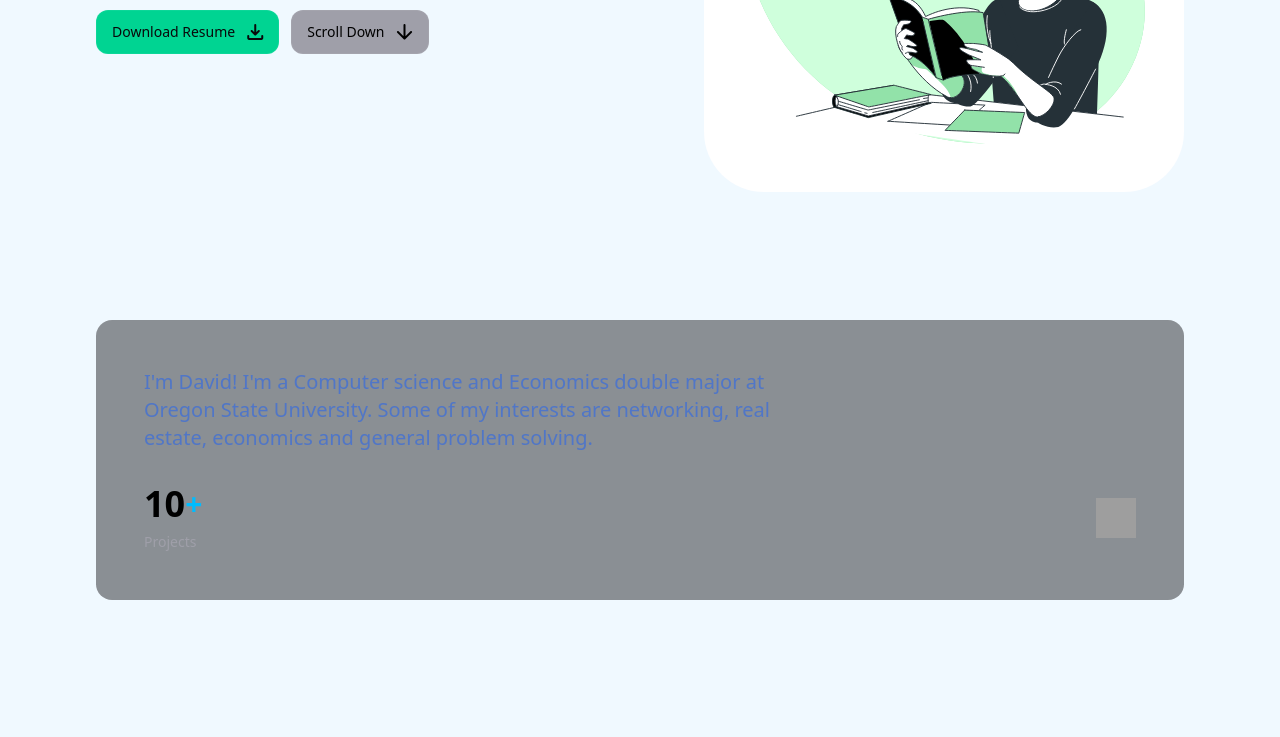
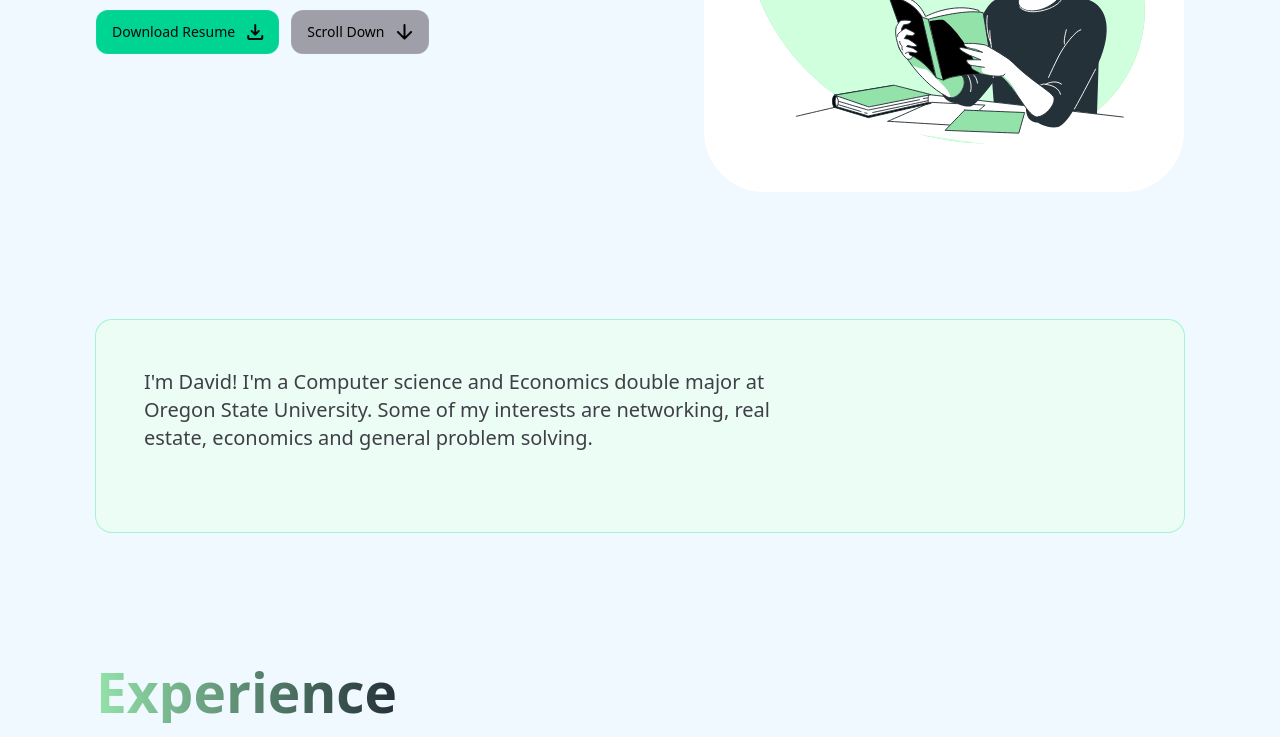
Before and after one commit to David-Gesl/David-Gesl.github.io, a React (Vite) app: page / in a window 1280 px wide. Shown: the part 432-1169 px from the top of the page. Built offline with nearby package versions, Linux system fonts and the light colour scheme; grey boxes are pictures that could not be loaded.

Commit message:
refactor: change color scheme of about section

```diff
--- a/src/components/About.jsx
+++ b/src/components/About.jsx
@@ -1,39 +1,14 @@
 import React from 'react'
 
-
-const aboutItems = [
-    {
-        label: "Projects",
-        number: "10"
-    }
-]
 function About() {
   return (
     <section id="about" className='section'>
         <div className='container'>
-
-            <div className='bg-zinc-800/50 p-7 rounded-2xl md:p-12'>
-                <p className='text-blue-600/50 mb-4 md:mb-8 md:text-xl md:max-w-[60ch]'>
+            <div className='bg-emerald-50 p-7 rounded-2xl md:p-12 ring-1 ring-emerald-200'>
+                <p className='text-zinc-700 mb-4 md:mb-8 md:text-xl md:max-w-[60ch]'>
                     I'm David! I'm a Computer science and Economics double major at Oregon State University. Some of my interests are networking, real estate, economics and general problem solving.
                 </p>
-
-                <div className="flex flex-wrap items-center gap-4 md:gap-7">
-                    {
-                        aboutItems.map(({label, number}, key) => (
-                            <div key={key}>
-                                <div className="flex items-center md:mb-2">
-                                    <span className="text-2xl font-semibold md:text-4xl">{number}</span>      {/* TODO Remove number later */}
-                                    <span className="text-sky-400 font-semibold md:text-3xl">+</span>
-                                </div>
-
-                                <p className='text-sm text-zinc-400'>{label}</p>
-                            </div>
-                        ))
-                    }
-                    <img src="/images/logo.svg" alt="Logo" height={30} width={30} className="ml-auto md:w-[40px] md:h-[40px]" />    {/* TODO Add image */}
-                </div>
             </div>
-
         </div>
     </section>
   )
```
